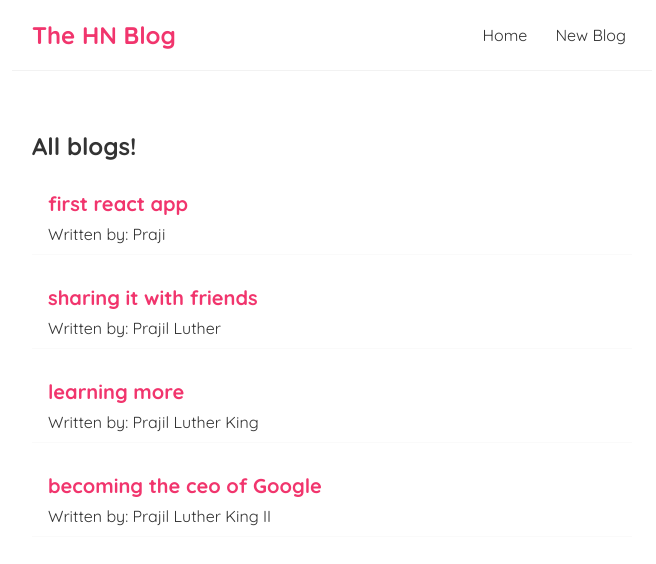
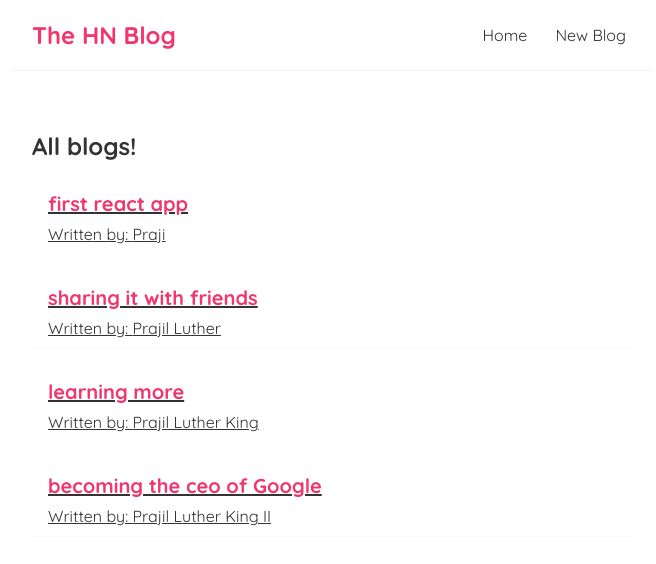
Before and after one commit to PrajilPradeep/hn-blog, a React (Create React App) app: page / in a window 1280 px wide. Shown: the top 564 px of the page, without its empty margins (308-964 px from the left). Built offline with nearby package versions, Linux system fonts and the light colour scheme; data requests are answered from the project's data file.

Commit message:
Add links to blogs

```diff
--- a/src/BlogList.js
+++ b/src/BlogList.js
@@ -1,3 +1,4 @@
+import { Link } from 'react-router-dom';
 const BlogList = ({blogs,title}) => {
     // const blogs = props.blogs;
     // const title = props.title;
@@ -7,8 +8,10 @@ const BlogList = ({blogs,title}) => {
             <h2>{ title }</h2>
             {blogs.map((blog) => (
                 <div className="blog-preview" key={blog.id}>
-                    <h2>{ blog.title}</h2>
-                    <p>Written by: { blog.author }</p>
+                    <Link to= {`/blogs/${blog.id}`}>
+                        <h2>{ blog.title}</h2>
+                        <p>Written by: { blog.author }</p>
+                    </Link>
                 </div>
             ))}
     </div> );
```
